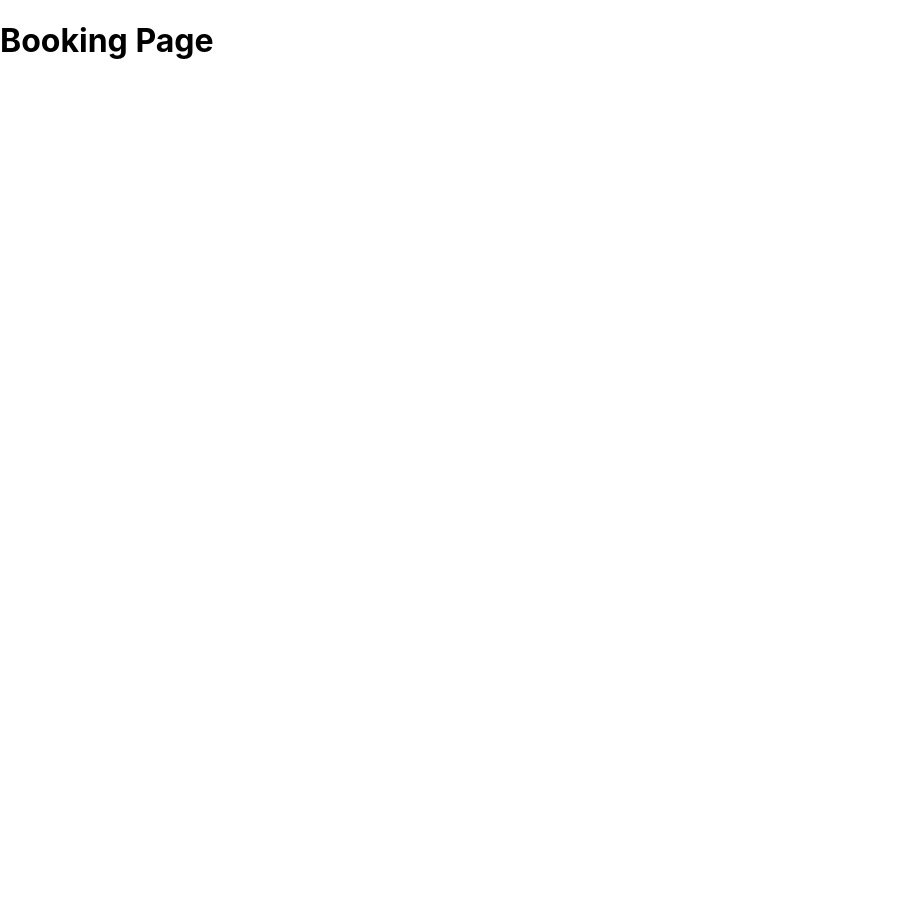
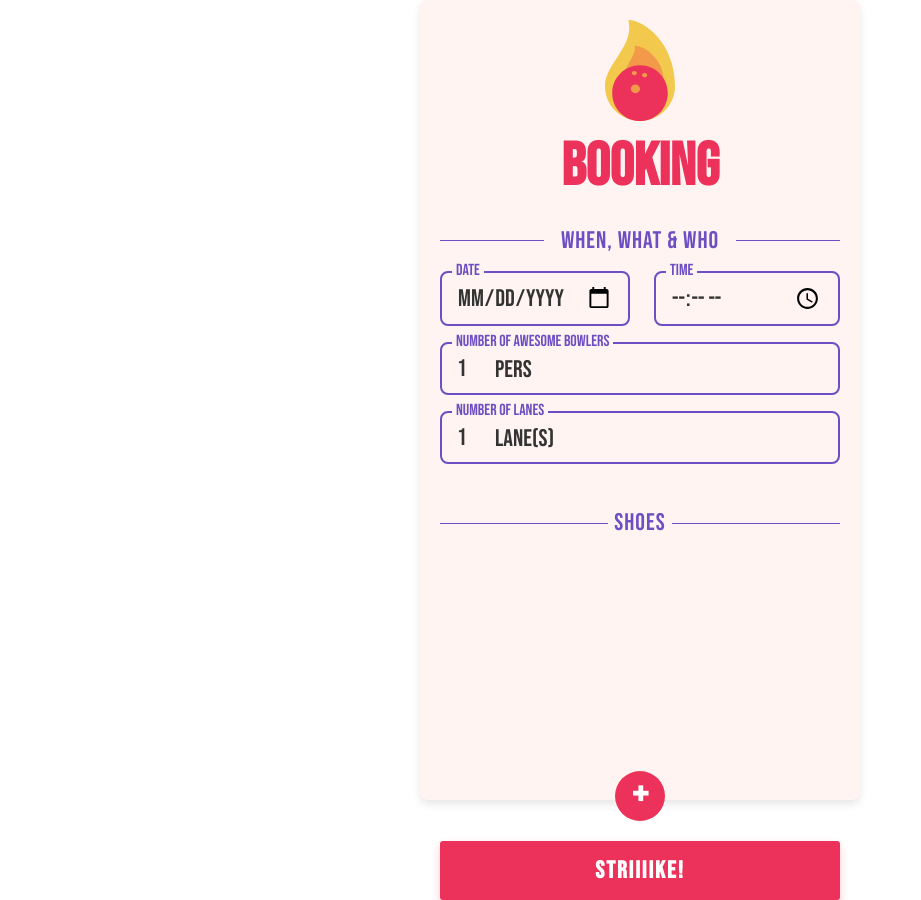
Before and after one commit to philipalgebrink/strajk-bowling, a React (Create React App) app: page /booking in a window 1280 px wide. Shown: the whole page, without its empty margins (0-921 px from the left). Before the commit the page ends 800 px from the top, so only its background shows below. Built offline with nearby package versions, Linux system fonts and the light colour scheme.

Commit message:
Added design to booking
* Added design to booking
* Added components needed

```diff
--- /dev/null
+++ b/src/pages/Booking.css
@@ -0,0 +1,240 @@
+@import url("https://fonts.googleapis.com/css2?family=Bebas+Neue&display=swap");
+
+* {
+  font-family: "Bebas Neue", sans-serif;
+}
+
+html,
+body {
+  height: 100%;
+  margin: 0;
+  padding: 0;
+}
+
+.booking-page {
+  background-color: #fff4f1;
+  font-family: Arial, sans-serif;
+  color: #333;
+  padding: 0px 20px;
+  max-width: 400px;
+  margin: 0 auto;
+  border-radius: 8px;
+  box-shadow: 0 4px 8px rgba(0, 0, 0, 0.1);
+  height: 100vh;
+  display: flex;
+  flex-direction: column;
+}
+
+.booking-header {
+  text-align: center;
+  margin-top: 20px;
+  margin-bottom: 23px;
+}
+
+.logo {
+  width: 70px;
+  height: auto;
+  margin-bottom: 5px;
+}
+
+h1 {
+  color: #ec315a;
+  font-size: 60px;
+  font-weight: bold;
+  margin: 0;
+}
+
+.booking-form {
+  display: flex;
+  flex-direction: column;
+  flex-grow: 1;
+}
+
+.floating-label-container {
+  position: relative;
+}
+
+.suffix {
+  position: absolute;
+  left: 55px;
+  top: 50%;
+  transform: translateY(-50%);
+  font-size: 24px;
+  pointer-events: none;
+}
+
+.floating-label-container input {
+  width: 100%;
+  padding: 10px 15px;
+  border: 2px solid #6e4ec3;
+  border-radius: 8px;
+  font-size: 24px;
+  background-color: #fff4f1;
+  color: #333;
+  outline: none;
+  box-sizing: border-box;
+}
+
+.floating-label-container label {
+  position: absolute;
+  top: -10px;
+  left: 12px;
+  font-size: 16px;
+  color: #6e4ec3;
+  background-color: #fff4f1;
+  padding: 0 4px;
+  pointer-events: none;
+  transition: all 0.2s ease;
+}
+
+.floating-label-container input:focus + label,
+.floating-label-container input:not(:placeholder-shown) + label {
+  top: -10px;
+  font-size: 16px;
+  color: #6e4ec3;
+  padding: 0 4px;
+}
+
+.section-title {
+  font-size: 24px;
+  font-weight: 400;
+  color: #6e4ec3;
+  text-transform: uppercase;
+  letter-spacing: 1px;
+  text-align: center;
+  position: relative;
+}
+
+.section-title::before,
+.section-title::after {
+  content: "";
+  position: absolute;
+  top: 50%;
+  width: 26%;
+  height: 1px;
+  background-color: #6e4ec3;
+}
+
+.section-title::before {
+  left: 0;
+}
+
+.section-title::after {
+  right: 0;
+}
+
+.section-title-shoes {
+  font-size: 24px;
+  font-weight: 400;
+  color: #6e4ec3;
+  text-transform: uppercase;
+  letter-spacing: 1px;
+  text-align: center;
+  position: relative;
+  margin-top: 44px;
+}
+
+.section-title-shoes::before,
+.section-title-shoes::after {
+  content: "";
+  position: absolute;
+  top: 50%;
+  width: 42%;
+  height: 1px;
+  background-color: #6e4ec3;
+}
+
+.section-title-shoes::before {
+  left: 0;
+}
+
+.section-title-shoes::after {
+  right: 0;
+}
+
+.date-time-container {
+  display: flex;
+  gap: 24px;
+  margin-top: 16px;
+}
+
+.date-time-container .floating-label-container {
+  flex: 1;
+}
+
+.form-section {
+  margin-top: 16px;
+}
+
+.shoe-section {
+  display: flex;
+  flex-direction: column;
+  align-items: center;
+}
+
+.shoe-section-scroll {
+  width: 100%;
+  height: 224px;
+  overflow-y: auto;
+}
+
+.shoe-input {
+  display: flex;
+  align-items: center;
+  margin-top: 16px;
+  width: 390px;
+}
+
+.shoe-input input {
+  flex-grow: 1;
+  padding: 8px;
+  font-size: 24px;
+  border: 2px solid #6e4ec3;
+  border-radius: 8px;
+  height: 60px;
+  width: 270px;
+}
+
+.shoe-input button {
+  background-color: #ec315a;
+  border: none;
+  color: white;
+  font-size: 40px;
+  font-weight: 700;
+  width: 40px;
+  height: 40px;
+  border-radius: 50%;
+  display: flex;
+  align-items: center;
+  justify-content: center;
+  margin-left: 36px;
+}
+
+.add-shoe-button {
+  background-color: #ec315a;
+  border: none;
+  color: white;
+  width: 50px;
+  height: 50px;
+  border-radius: 50%;
+  font-size: 40px;
+  font-weight: 700;
+  display: flex;
+  align-items: center;
+  justify-content: center;
+  margin-top: 10px;
+}
+
+.submit-button {
+  background-color: #ec315a;
+  color: white;
+  border: none;
+  padding: 15px;
+  font-size: 24px;
+  font-weight: 700;
+  border-radius: 3px;
+  text-transform: uppercase;
+  box-shadow: 0 4px 8px rgba(255, 79, 90, 0.3);
+  margin-top: 20px;
+  letter-spacing: 2px;
+}
--- a/src/pages/Booking.tsx
+++ b/src/pages/Booking.tsx
@@ -1,10 +1,151 @@
 import React, { useState } from "react";
+import { createBooking } from "../api/bookingApi";
+import { BookingRequest } from "../types/models";
+import { useNavigate } from "react-router-dom";
+import "./Booking.css";
+import logo from "../assets/logo.svg";
 
 const Booking: React.FC = () => {
+  const [date, setDate] = useState("");
+  const [time, setTime] = useState("");
+  const [lanes, setLanes] = useState(1);
+  const [people, setPeople] = useState(1);
+  const [shoes, setShoes] = useState<number[]>([]);
+  const navigate = useNavigate();
+
+  const handleSubmit = async (e: React.FormEvent) => {
+    e.preventDefault();
+
+    if (people > lanes * 4) {
+      alert("Maximum 4 players per lane.");
+      return;
+    }
+
+    if (shoes.length !== people) {
+      alert("The number of shoe sizes must match the number of players.");
+      return;
+    }
+
+    const when = `${date}T${time}`;
+    const bookingData: BookingRequest = { when, lanes, people, shoes };
+
+    try {
+      const response = await createBooking(bookingData);
+      navigate("/confirmation", { state: response });
+    } catch (error) {
+      console.error("Failed to create booking:", error);
+      alert("Something went wrong. Please try again.");
+    }
+  };
+
+  const handleAddShoeSize = () => setShoes((prev) => [...prev, 0]);
+
   return (
-    <div>
-      <h1>Booking Page</h1>
-      {}
+    <div className="booking-page">
+      <header className="booking-header">
+        <img src={logo} alt="Strajk Bowling Logo" className="logo" />
+        <h1>Booking</h1>
+      </header>
+
+      <form onSubmit={handleSubmit} className="booking-form">
+        <div className="section-title">WHEN, WHAT & WHO</div>
+
+        <div className="date-time-container">
+          <div className="floating-label-container">
+            <input
+              type="date"
+              placeholder="YYYY-MM-DD"
+              value={date}
+              onChange={(e) => setDate(e.target.value)}
+              required
+            />
+            <label>Date</label>
+          </div>
+          <div className="floating-label-container">
+            <input
+              type="time"
+              value={time}
+              onChange={(e) => setTime(e.target.value)}
+              required
+            />
+            <label>Time</label>
+          </div>
+        </div>
+
+        <div className="form-section">
+          <div className="floating-label-container">
+            <input
+              type="number"
+              value={people}
+              onChange={(e) => setPeople(parseInt(e.target.value))}
+              min="1"
+              required
+            />
+            <label>Number of awesome bowlers</label>
+            <span className="suffix">pers</span>
+          </div>
+        </div>
+
+        <div className="form-section">
+          <div className="floating-label-container">
+            <input
+              type="number"
+              value={lanes}
+              onChange={(e) => setLanes(parseInt(e.target.value))}
+              min="1"
+              required
+            />
+            <label>Number of Lanes</label>
+            <span className="suffix">lane(s)</span>
+          </div>
+        </div>
+
+        <div className="section-title-shoes">SHOES</div>
+
+        <div className="shoe-section">
+          <div className="shoe-section-scroll">
+            {shoes.map((size, index) => (
+              <div key={index} className="shoe-input">
+                <div className="floating-label-container">
+                  <input
+                    type="number"
+                    placeholder="Shoe Size"
+                    value={size || ""}
+                    onChange={(e) => {
+                      const newSize = parseInt(e.target.value);
+                      setShoes((prev) =>
+                        prev.map((s, i) => (i === index ? newSize : s))
+                      );
+                    }}
+                    required
+                  />
+                  <label>Shoe Size / Person {index + 1} (Euro)</label>
+                </div>
+                <button
+                  type="button"
+                  onClick={() =>
+                    setShoes((prev) => prev.filter((_, i) => i !== index))
+                  }
+                  className="remove-shoe-button"
+                >
+                  -
+                </button>
+              </div>
+            ))}
+          </div>
+          <button
+            type="button"
+            className="add-shoe-button"
+            onClick={handleAddShoeSize}
+          >
+            +
+          </button>
+        </div>
+
+        <button type="submit" className="submit-button">
+          STRIIIIKE!
+        </button>
+      </form>
     </div>
   );
 };
```
